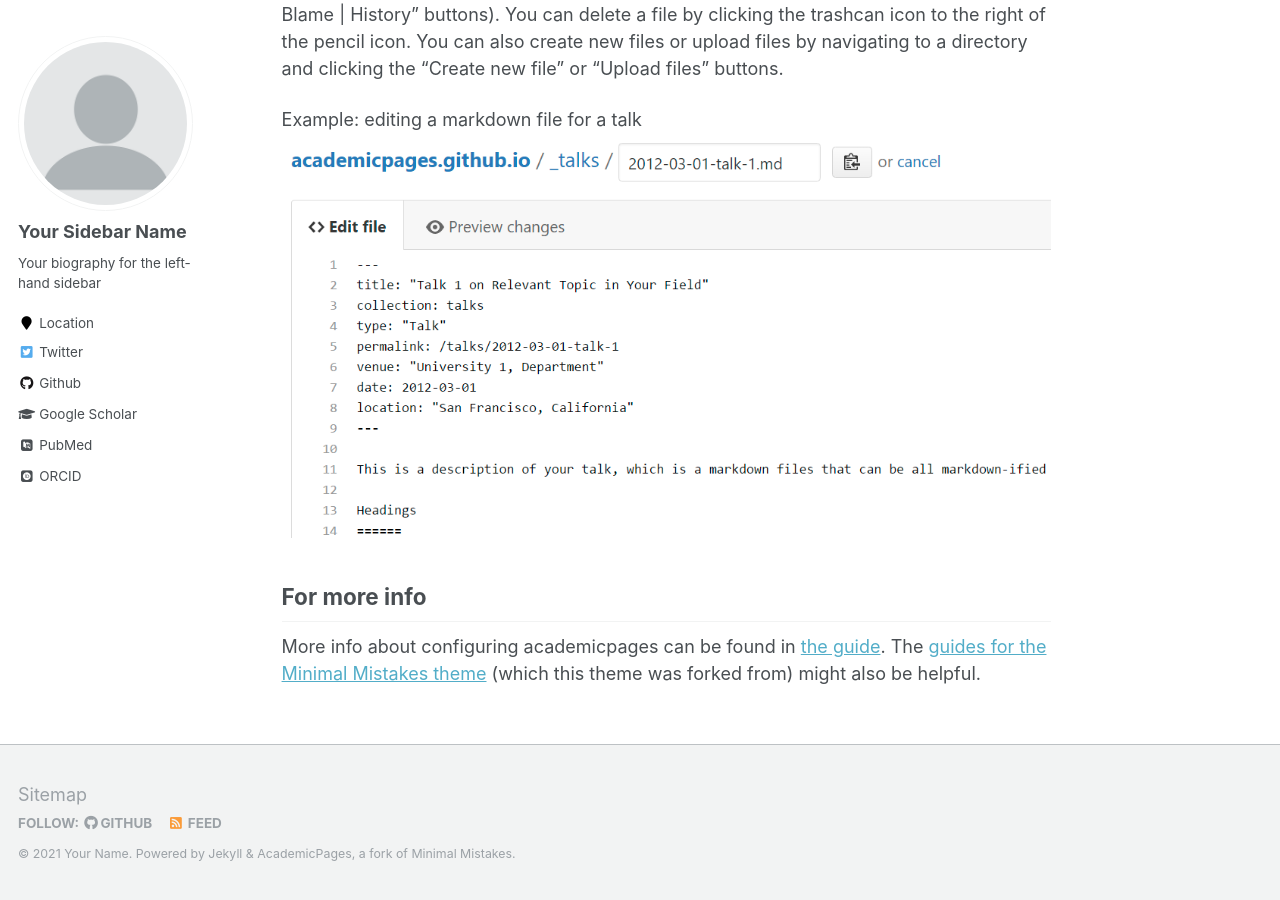
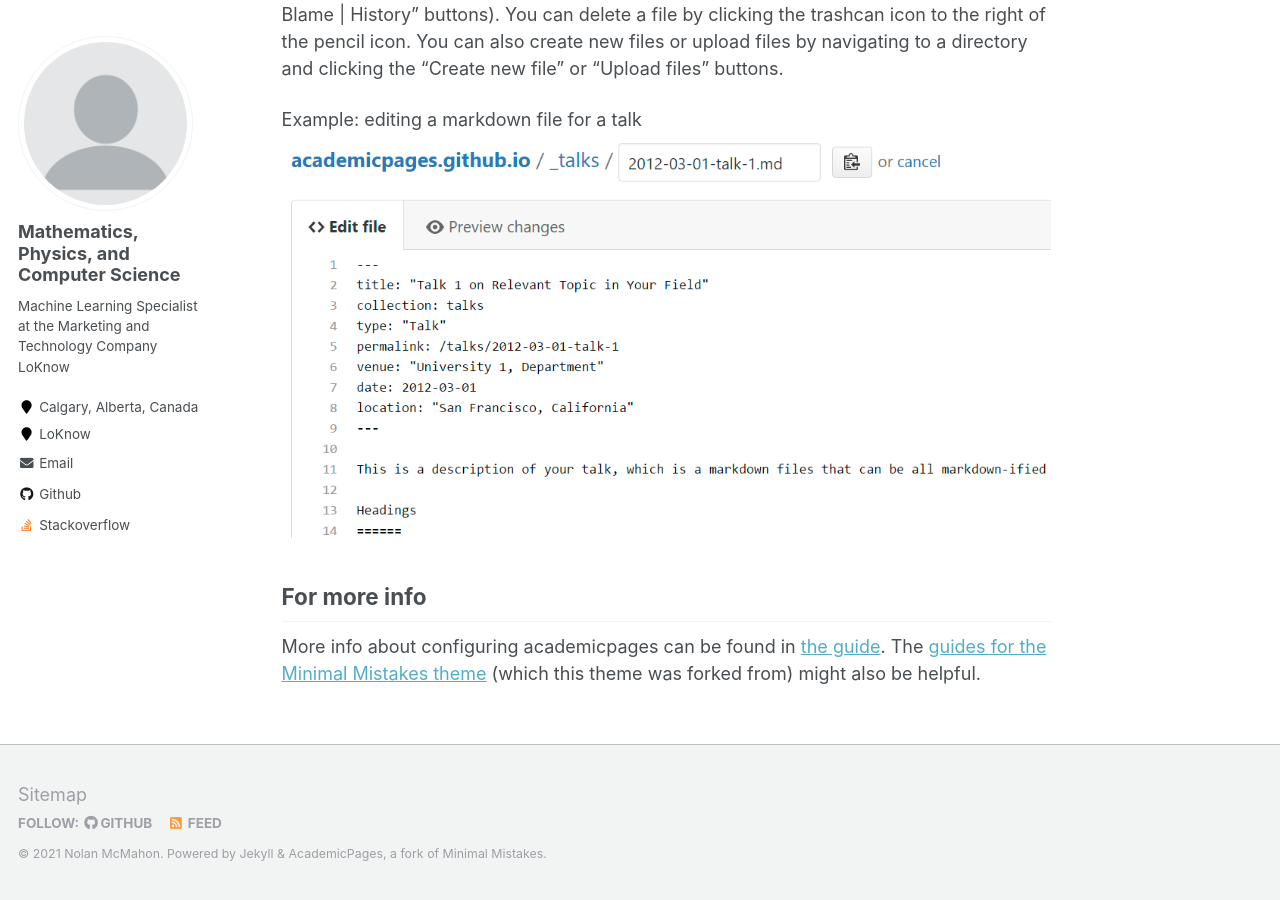
Before and after one commit to NolantheNerd/NolantheNerd.github.io, a Jekyll site: the page built from _pages/about.md, in a window 1280 px wide and 900 px high, scrolled down 2463 px. Built offline with Jekyll 4.4.1, drawn with Linux system fonts in a browser that asks for light colours; some web fonts are replaced; some of the changed text lies outside the part shown.

Commit message:
Update _config.yml

```diff
--- a/_config.yml
+++ b/_config.yml
@@ -7,13 +7,13 @@
 
 # Site Settings
 locale                   : "en-US"
-title                    : "Your Name / Site Title"
+title                    : "Nolan McMahon"
 title_separator          : "-"
-name                     : &name "Your Name"
-description              : &description "personal description"
-url                      : https://academicpages.github.io # the base hostname & protocol for your site e.g. "https://mmistakes.github.io"
+name                     : &name "Nolan McMahon"
+description              : &description "Machine Learning Specialist at LoKnow"
+url                      : https://nolanthenerd.github.io # the base hostname & protocol for your site e.g. "https://mmistakes.github.io"
 baseurl                  : "" # the subpath of your site, e.g. "/blog"
-repository               : "academicpages/academicpages.github.io"
+repository               : "nolanthenerd.github.io"
 teaser                   :  # filename of teaser fallback teaser image placed in /images/, .e.g. "500x300.png"
 breadcrumbs              : false # true, false (default)
 words_per_minute         : 160
@@ -80,15 +80,15 @@
 
 # Site Author
 author:
-  name             : "Your Sidebar Name"
+  name             : "Mathematics, Physics, and Computer Science"
   avatar           : "profile.png"
-  bio              : "Your biography for the left-hand sidebar"
-  location         : "Location"
-  employer         :
-  pubmed           : "https://www.ncbi.nlm.nih.gov/pubmed/?term=john+snow"
-  googlescholar    : "http://yourfullgooglescholarurl.com"
-  email            :
-  researchgate     :  # example: "https://www.researchgate.net/profile/yourprofile"
+  bio              : "Machine Learning Specialist at the Marketing and Technology Company LoKnow"
+  location         : "Calgary, Alberta, Canada"
+  employer         : "LoKnow"
+  pubmed           :
+  googlescholar    :
+  email            : "nolanmcmahonemail@gmail.com"
+  researchgate     :
   uri              :
   bitbucket        :
   codepen          :
@@ -96,20 +96,20 @@
   flickr           :
   facebook         :
   foursquare       :
-  github           : "academicpages"
+  github           : "NolantheNerd"
   google_plus      :
   keybase          :
   instagram        :
   impactstory      : #"https://profiles.impactstory.org/u/xxxx-xxxx-xxxx-xxxx"
   lastfm           :
   linkedin         :
-  orcid            : "http://orcid.org/yourorcidurl"
+  orcid            :
   pinterest        :
   soundcloud       :
-  stackoverflow    : # http://stackoverflow.com/users/123456/username
+  stackoverflow    : "https://stackoverflow.com/users/11940666/nolanthenerd"
   steam            :
   tumblr           :
-  twitter          : "replacethistwitterhandle"
+  twitter          :
   vine             :
   weibo            :
   xing             :
```
